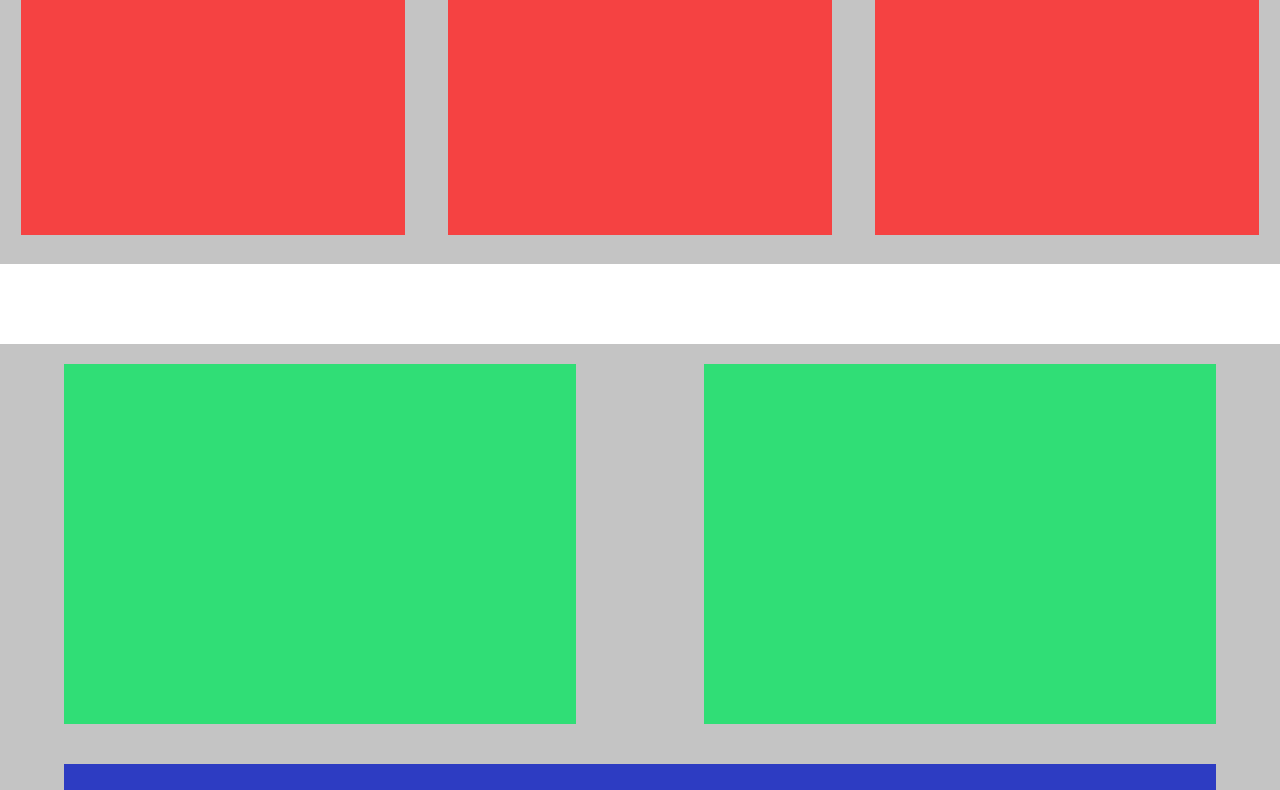
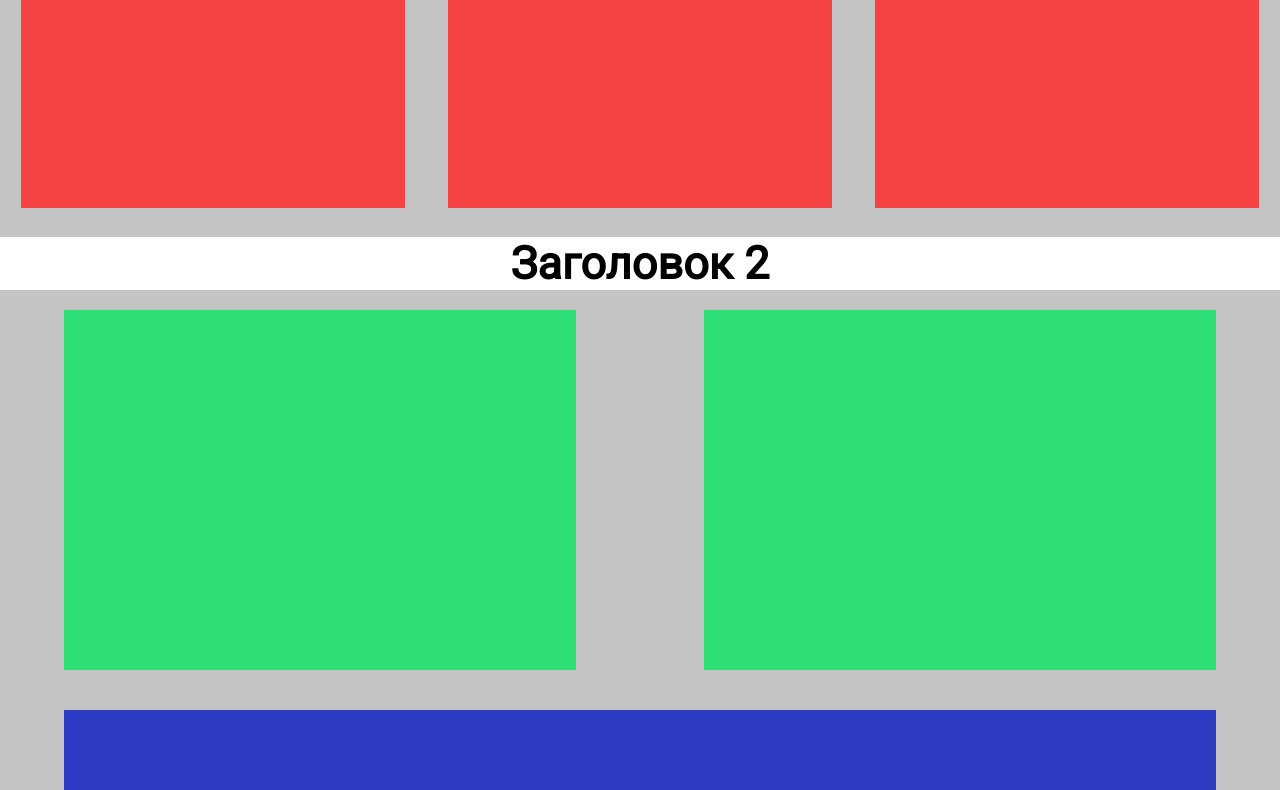
Before and after one commit to MrBerebesh/learnFlex1, a plain HTML site: page index.html in a window 1280 px wide. Shown: the part 741-1531 px from the top of the page. Drawn offline with Linux system fonts and the light colour scheme.

Commit message:
у меня нихуя не получается с заголовками

```diff
--- a/index.html
+++ b/index.html
@@ -4,11 +4,15 @@
     <meta charset="UTF-8">
     <meta http-equiv="X-UA-Compatible" content="IE=edge">
     <meta name="viewport" content="width=device-width, initial-scale=1.0">
+    <link rel="preconnect" href="https://fonts.googleapis.com">
+    <link rel="preconnect" href="https://fonts.gstatic.com" crossorigin>
+    <link href="https://fonts.googleapis.com/css2?family=Roboto&display=swap" rel="stylesheet">
     <link rel="stylesheet" href="./style.css">
     <title>Test</title>
 </head>
 <body>
     <div class="maincontainer">
+        <div class="name"><h2>Заголовок 1</h2></div>
         <div class="container containerOne">
             <div class="red box"></div>
             <div class="red box"></div>
@@ -20,6 +24,7 @@
             <div class="red box kxm"></div>
             <div class="red box kxm"></div>
         </div>
+        <div class="name"><h2>Заголовок 2</h2></div>
         <div class="container containerTwo">
             <div class="box blue"></div>
             <div class="box green"></div>
--- a/style.css
+++ b/style.css
@@ -2,6 +2,12 @@
     margin: 0;
     padding: 0;
     box-sizing: border-box;
+}
+.name {
+    font-family: 'Roboto', sans-serif;
+    font-size: 30px;
+    flex-basis: 50%;
+    height: 5%;
 }
 body {
     width: 100%;
@@ -10,6 +16,9 @@ body {
     display: flex;
     flex-wrap: wrap;
     justify-content: space-around;
+    flex-direction: column;
+    text-align: center;
+    flex-basis: content;
 }
 .container {
     background: #C4C4C4;
@@ -17,10 +26,9 @@ body {
     height: 925px;
     display: flex;
     flex-wrap: wrap;
-    margin: 10vh 0px 0px;
+    margin: 0px 0px 0px;
     align-content: space-around;
     justify-content: space-around;
-
 }
 .red {
     background: #F54242;
@@ -103,4 +111,8 @@ body {
         height: 25%;
         margin: 5%;
     }
+    .name {
+        flex-wrap: wrap-reverse;
+        align-content: flex-start;
+    }
 }
```
